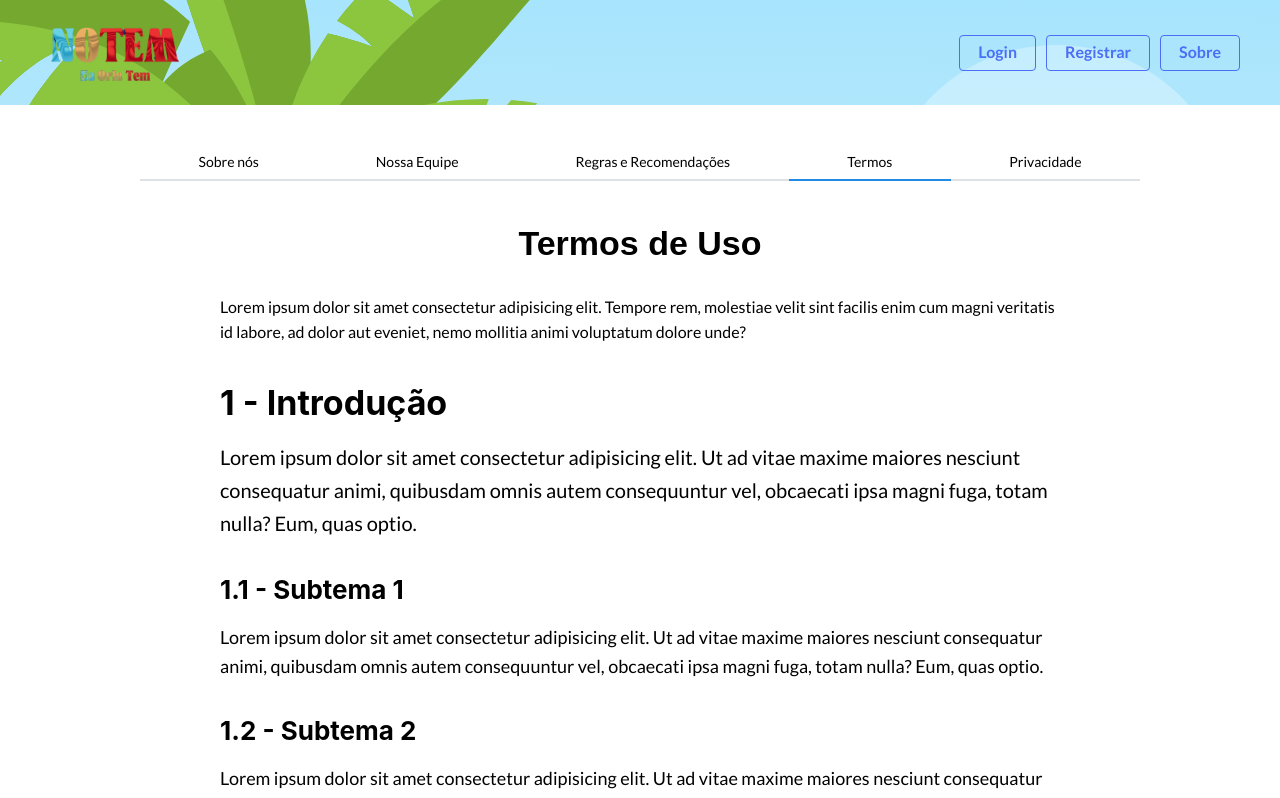
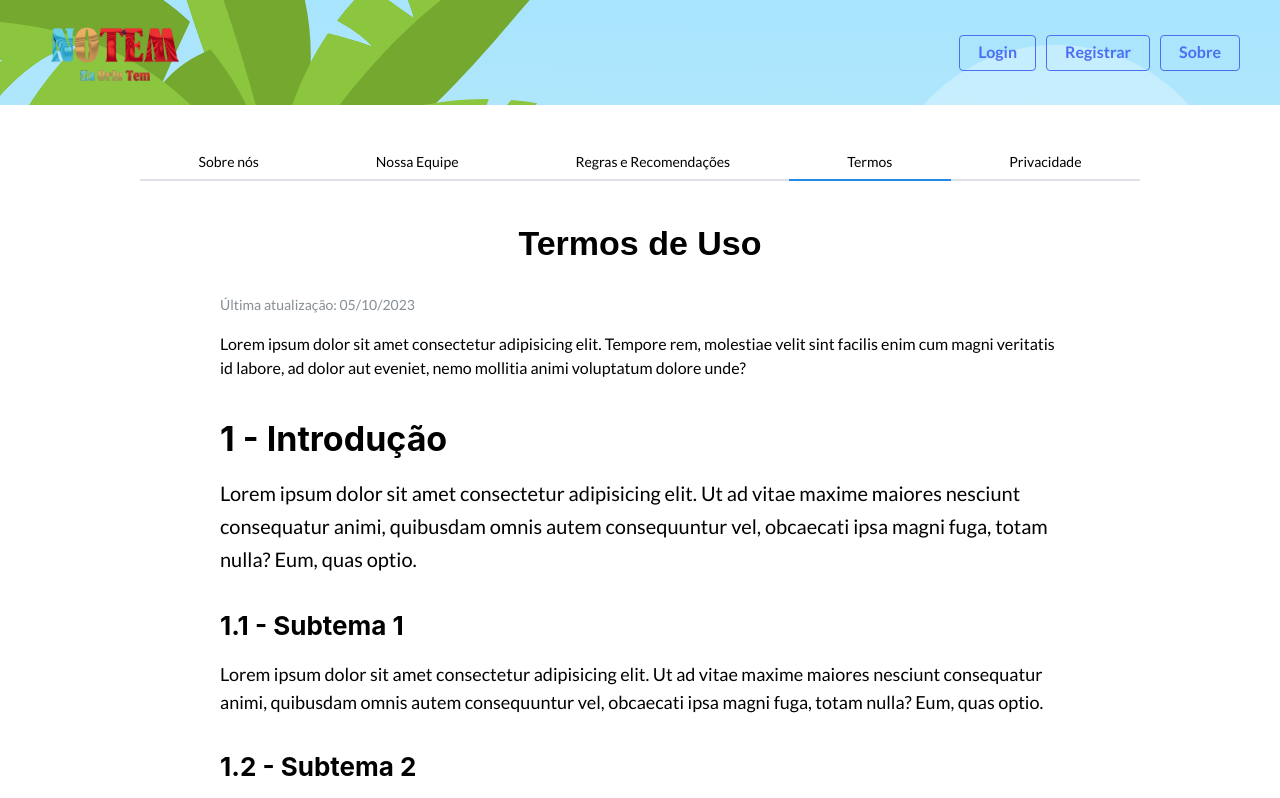
Before and after one commit to bruno-calasans-ifpe/project-notem-client, a React (Vite) app: page /about/terms in a window 1280 px wide. Shown: the top 798 px of the page. Built offline with nearby package versions, Linux system fonts and the light colour scheme.

Commit message:
add update date text to terms of use tab

```diff
--- a/src/view/About/Terms/Terms.tsx
+++ b/src/view/About/Terms/Terms.tsx
@@ -8,8 +8,16 @@ function Terms() {
       //   subtitle="O que você pode ou não fazer"
       titleColor="black"
     >
-      Lorem ipsum dolor sit amet consectetur adipisicing elit. Tempore rem, molestiae velit sint facilis enim cum magni
-      veritatis id labore, ad dolor aut eveniet, nemo mollitia animi voluptatum dolore unde?
+      <Text
+        size="sm"
+        c="dimmed"
+      >
+        Última atualização: 05/10/2023
+      </Text>
+      <Text mt="md">
+        Lorem ipsum dolor sit amet consectetur adipisicing elit. Tempore rem, molestiae velit sint facilis enim cum
+        magni veritatis id labore, ad dolor aut eveniet, nemo mollitia animi voluptatum dolore unde?
+      </Text>
       <ScrollArea
         mt="lg"
         h={800}
```
